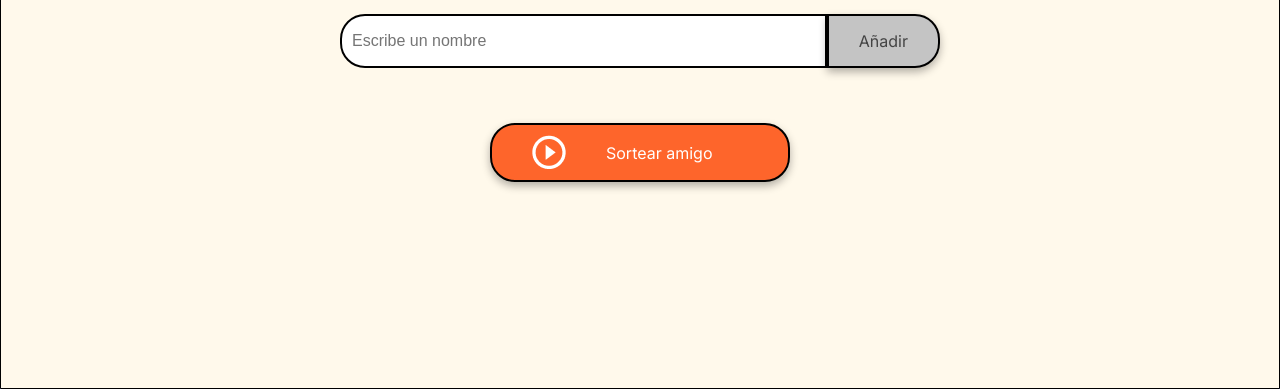
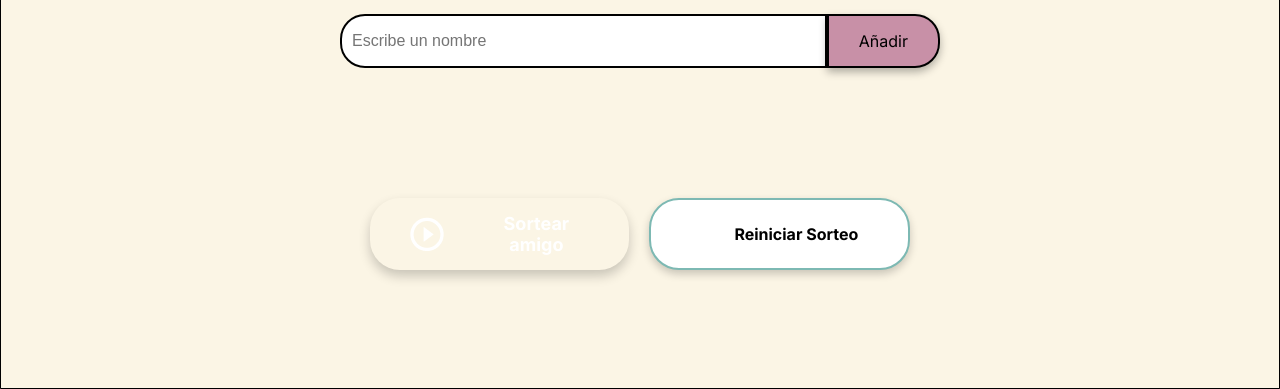
Before and after one commit to Selcha94/challenge-amigo-secreto, a plain HTML site: page index.html in a window 1280 px wide. Shown: the part 411-800 px from the top of the page. Drawn offline with Linux system fonts and the light colour scheme.

Commit message:
Update modificacion en el estilo. Se añadio la funcion de resetear sorteo y emojis fijos cuando se añade un nombre

```diff
--- a/app.js
+++ b/app.js
@@ -28,7 +28,7 @@ function actualizarLista(){
      //Iterar sobre el array y agregar cada amigo a la lista
      amigos.forEach((amigo) =>{
         const nuevoElemento = document.createElement('li');
-        nuevoElemento.textContent = amigo;
+        nuevoElemento.textContent = `${amigo}😎`;
         listaAmigos.appendChild(nuevoElemento);
      });
      listaAmigos.style.display = 'block';
@@ -36,7 +36,7 @@ function actualizarLista(){
 
 /** Funcion para seleneccionar un amigo de forma aleatoria */
 function sortearAmigo(){
-    //Validar que haya amigos en el array
+    //Validar que haya amigos dentro del array
     if (amigos.length === 0){
         alert('No hay amigos en la lista para sortear.');
         return;
@@ -55,5 +55,22 @@ function sortearAmigo(){
     listaAmigos.style.display ='none'; //ocultar la lista
 
     const resultado = document.getElementById('resultadoSorteo');
-    resultado.innerHTML = `Amigo sorteado: <strong>${amigoSorteado}</strong>`;
+    resultado.innerHTML = `Amigo sorteado: <strong>${amigoSorteado}</strong>🎉`;
 }
+
+/** Funcion para Reiniciar el Sorteo */
+function reiniciarSorteo(){
+    //Vaciar el array de amigos
+    amigos.length = 0;
+
+    //Limpiar la lista de amigos en el DOM
+    const listaAmigos = document.getElementById ('listaAmigos');
+    listaAmigos.innerHTML = '';
+    listaAmigos.style.display = 'none';
+
+    //Limpiar el resultado del sorteo
+    const resultado = document.getElementById('resultadoSorteo');
+    resultado.innerHTML = '';
+
+    alert('El sorteo ha sido reiniciado.');
+}
--- a/index.html
+++ b/index.html
@@ -33,6 +33,10 @@
                     <img src="assets/play_circle_outline.png" alt="Ícono para sortear">
                     Sortear amigo
                 </button>
+                <button class="button-reset" onclick="reiniciarSorteo()" aria-label="Reiniciar Sorteo">
+                    <img src="assets/play_circle_outline.png" alt="Ícono para reiniciar">
+                    Reiniciar Sorteo
+                </button>
             </div>
         </section>
     </main>
--- a/style.css
+++ b/style.css
@@ -1,11 +1,11 @@
 :root {
-    --color-primary: #4B69FD;
-    --color-secondary: #FFF9EB;
-    --color-tertiary: #C4C4C4;
-    --color-button: #fe652b;
-    --color-button-hover: #e55720;
-    --color-text: #444444;
-    --color-white: #FFFFFF;
+    --color-primary: #A35C7A;
+    --color-secondary: #FBF5E5;
+    --color-tertiary: #C890A7;
+    --color-button: #7DB9B3;
+    --color-button-hover: #2ed3c2;
+    --color-text: #000000;
+    --color-white: #ffffff;
 }
 
 /* Estilos generales */
@@ -88,8 +88,10 @@ body {
 }
 
 .button-container {
-    width: 300px;
-    justify-content: center;
+    display: flex;
+    justify-content: space-between;
+    gap: 20px;
+    margin-top: 20px;
 }
 
 /* Estilos de entrada de texto */
@@ -122,7 +124,7 @@ button {
 }
 
 .button-add:hover {
-    background-color: #a1a1a1;
+    background-color: #eb2879;
 }
 
 /* Listas */
@@ -135,8 +137,9 @@ ul {
 }
 
 .result-list {
-    margin-top: 15px;
-    color: #05DF05;
+    margin-bottom: 50px;
+    margin-top: 20px;
+    color: #241adb;
     font-size: 22px;
     font-weight: bold;
     text-align: center;
@@ -144,13 +147,20 @@ ul {
 
 /* Botón de sortear título */
 .button-draw {
-    display: flex;
+    display: inline-flex;
     align-items: center;
+    justify-content: center;
     width: 100%;
-    padding: 10px 40px;
+    padding: 15px 40px;
     color: var(--color-white);
-    background-color: var(--color-button);
-    font-size: 16px;
+    background-color:  linear-gradient(90deg, var(--color-button) 0%, var(--color-button-hover) 100%);
+    font-size: 18px;
+    font-weight: bold;
+    border-radius: 30px;
+    border: none;
+    box-shadow: 0 6px 12px rgba(0, 0, 0, 0.2);
+    cursor: pointer;
+    transition: transform 0.2s ease, box-shadow 0.2s ease;
 }
 
 .button-draw img {
@@ -158,5 +168,31 @@ ul {
 }
 
 .button-draw:hover {
+    transform: scale(1.05);
+    box-shadow: 0 8px 16px rgba(0, 0, 0, 0.3);
+    background: var(--color-button-hover);
+}
+
+.button-reset {
+    display: inline-flex;
+    align-items: center;
+    justify-content: center;
+    width: 100%;
+    padding: 15px 40px;
+    color: var(--color-text);
+    background-color: var(--color-white);
+    font-size: 16px;
+    font-weight: bold;
+    border: 2px solid var(--color-button);
+    border-radius: 30px;
+    box-shadow: 0 4px 8px rgba(0, 0, 0, 0.2);
+    cursor: pointer;
+    transition: transform 0.2s ease, box-shadow 0.2s ease;
+}
+
+.button-reset:hover {
+    transform: scale(1.05);
+    box-shadow: 0 6px 12px rgba(0, 0, 0, 0.3);
     background-color: var(--color-button-hover);
+    color: var(--color-white);
 }
```
